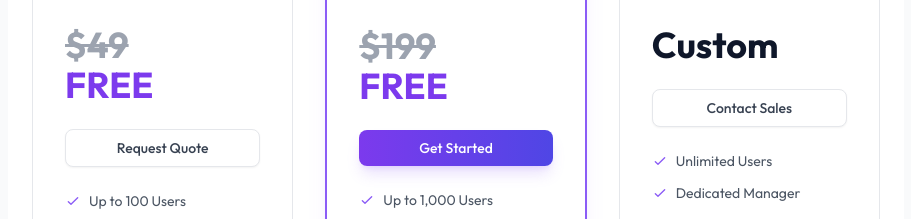
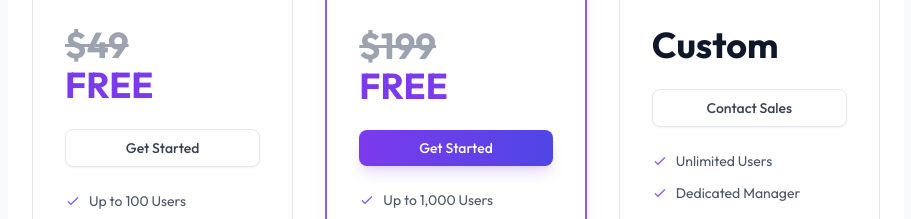
Before and after one commit to sh1vam-03/printportal, a React (Vite) app in the folder client/: page / in a window 1280 px wide. Shown: the part 4420-4639 px from the top of the page, without its empty margins (184-1095 px from the left). Built offline with nearby package versions, Linux system fonts and the light colour scheme; no server answers.

Commit message:
fix: lading page buttons

```diff
--- a/client/src/pages/public/LandingPage.jsx
+++ b/client/src/pages/public/LandingPage.jsx
@@ -32,7 +32,7 @@ const LandingPage = () => {
                     </p>
                     <div className="flex flex-col sm:flex-row items-center justify-center gap-4 pt-4">
                         <Button
-                            onClick={() => navigate("/login")}
+                            onClick={() => navigate("/register")}
                             className="px-8 py-4 text-lg font-bold shadow-xl shadow-brand-500/20 bg-gradient-to-r from-brand-600 to-indigo-600 hover:scale-105 transition-transform"
                         >
                             Get Started Now
@@ -278,7 +278,7 @@ const LandingPage = () => {
                                 <span className="text-4xl font-bold text-gray-400 line-through">$49</span>
                                 <span className="text-4xl font-bold text-brand-600 block">FREE</span>
                             </div>
-                            <Button className="w-full mb-6" variant="secondary">Request Quote</Button>
+                            <Button className="w-full mb-6" variant="secondary" onClick={() => navigate("/register")}>Get Started</Button>
                             <ul className="space-y-3 text-sm text-gray-600">
                                 <li className="flex items-center gap-2"><svg className="w-4 h-4 text-brand-500" fill="none" viewBox="0 0 24 24" stroke="currentColor"><path strokeLinecap="round" strokeLinejoin="round" strokeWidth={2} d="M5 13l4 4L19 7" /></svg> Up to 100 Users</li>
                                 <li className="flex items-center gap-2"><svg className="w-4 h-4 text-brand-500" fill="none" viewBox="0 0 24 24" stroke="currentColor"><path strokeLinecap="round" strokeLinejoin="round" strokeWidth={2} d="M5 13l4 4L19 7" /></svg> Basic Reporting</li>
@@ -294,7 +294,7 @@ const LandingPage = () => {
                                 <span className="text-4xl font-bold text-gray-400 line-through">$199</span>
                                 <span className="text-4xl font-bold text-brand-600 block">FREE</span>
                             </div>
-                            <Button className="w-full mb-6 shadow-lg shadow-brand-500/20">Get Started</Button>
+                            <Button className="w-full mb-6 shadow-lg shadow-brand-500/20" onClick={() => navigate("/register")}>Get Started</Button>
                             <ul className="space-y-3 text-sm text-gray-600">
                                 <li className="flex items-center gap-2"><svg className="w-4 h-4 text-brand-500" fill="none" viewBox="0 0 24 24" stroke="currentColor"><path strokeLinecap="round" strokeLinejoin="round" strokeWidth={2} d="M5 13l4 4L19 7" /></svg> Up to 1,000 Users</li>
                                 <li className="flex items-center gap-2"><svg className="w-4 h-4 text-brand-500" fill="none" viewBox="0 0 24 24" stroke="currentColor"><path strokeLinecap="round" strokeLinejoin="round" strokeWidth={2} d="M5 13l4 4L19 7" /></svg> Advanced Analytics</li>
@@ -371,7 +371,7 @@ const LandingPage = () => {
                     <p className="text-xl text-brand-100 mb-10 max-w-2xl mx-auto">Join hundreds of institutions that have switched to a smarter, more efficient workflow today.</p>
                     <div className="flex flex-col sm:flex-row items-center justify-center gap-4">
                         <Button
-                            onClick={() => navigate("/login")}
+                            onClick={() => navigate("/register")}
                             className="px-8 py-4 text-lg font-bold shadow-xl shadow-brand-500/30 bg-white text-brand-900 hover:bg-gray-100 scale-100 hover:scale-105"
                         >
                             Get Started Free
```
